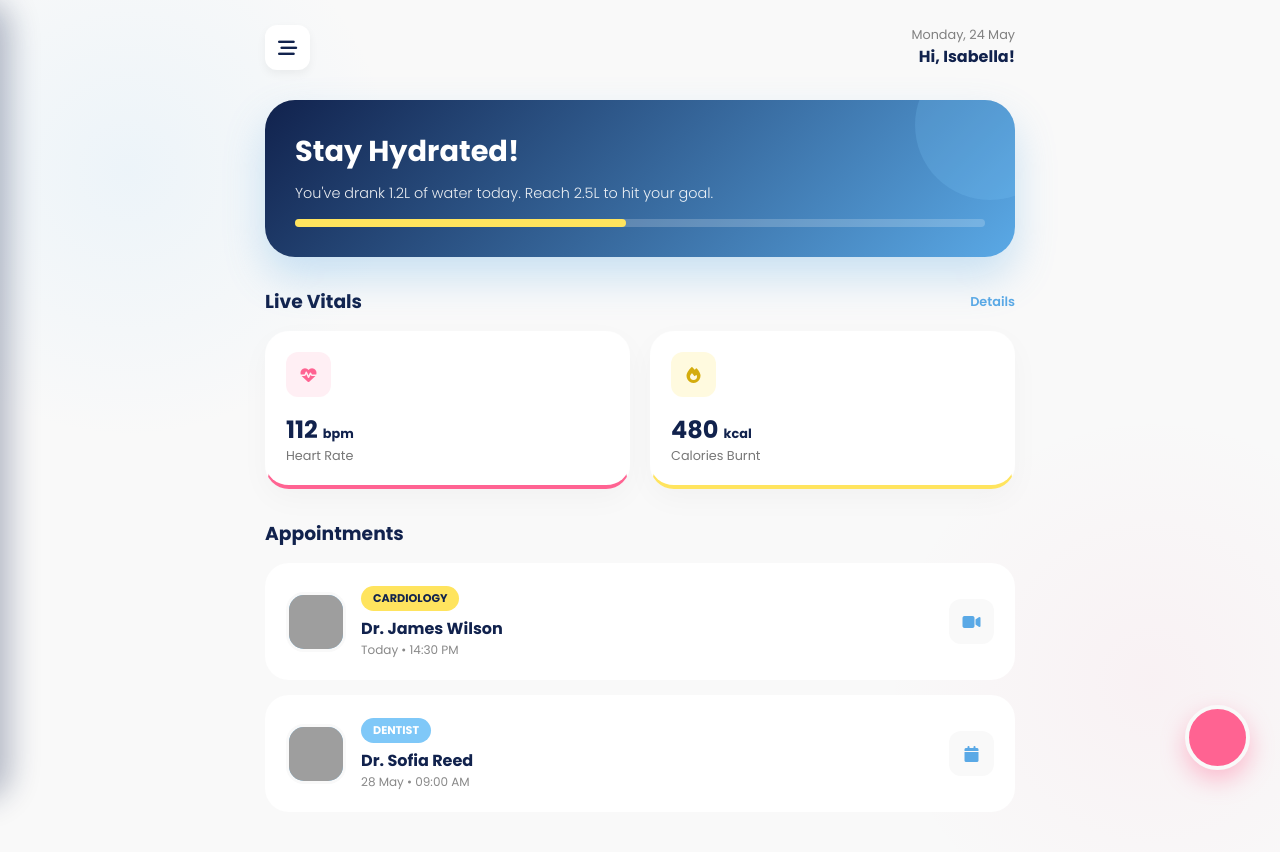
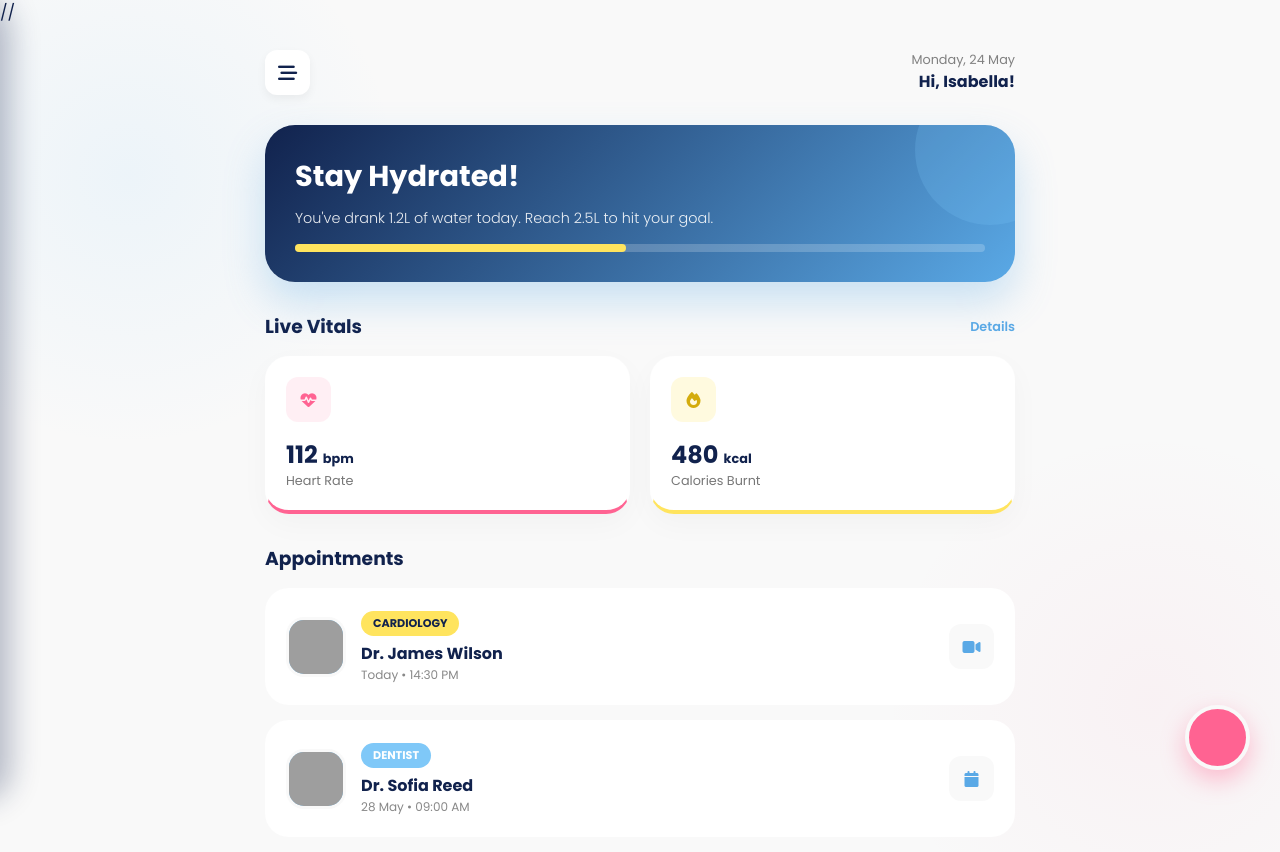
Before and after one commit to ADIIN11/Ai-HealthCare, a website: page public/index.html in a window 1280 px wide. Drawn offline with Linux system fonts and the light colour scheme; grey boxes are pictures that could not be loaded; some icons are missing.

```diff
--- a/public/index.html
+++ b/public/index.html
@@ -10,7 +10,7 @@
     <!-- Link to CSS -->
     <link rel="stylesheet" href="/index.css">
 </head>
-<body>
+<body>//
 
     <div class="overlay" id="overlay"></div>
 
```
